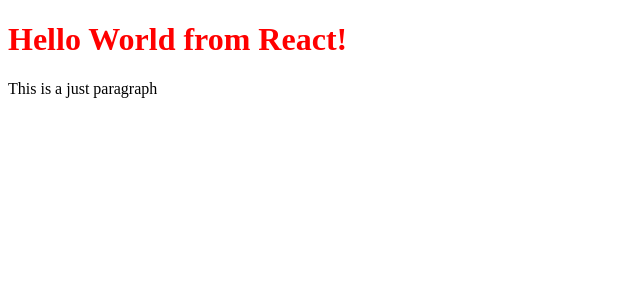
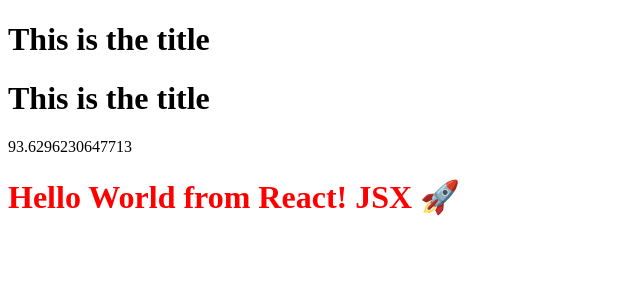
Before and after one commit to Nani03/namaste-react, a React (Vite) app: page / in a window 1280 px wide. Shown: the top 300 px of the page, without its empty margins (0-640 px from the left). Built offline with nearby package versions, Linux system fonts and the light colour scheme.

Commit message:
laying the foundations - JSX

```diff
--- a/App.js
+++ b/App.js
@@ -1,19 +1,28 @@
 import React from "react";
 import ReactDOM from "react-dom/client";
 
-const parent = React.createElement(
-  "div",
-  { id: "parent" },
-  React.createElement("div", { id: "child" }, [
-    React.createElement("h1", { id: "heading" }, "Hello World from React!"),
-    React.createElement("p", { id: "paragraph" }, "This is a just paragraph"),
-  ])
-);
 
-const root = ReactDOM.createRoot(document.getElementById("root"));
 const heading = React.createElement(
   "h1",
   { id: "heading" },
-  "Hello World from React!"
+  "Hello World from React! 🚀"
 );
-root.render(parent);
+
+const Title = () => {
+  return <h1>This is the title</h1>
+}
+
+const random = Math.random() * 100
+const Heading = () => {
+  return (
+    <div>
+      <Title />
+      {Title()}
+      {random}
+      <h1 id="heading">Hello World from React! JSX 🚀</h1>
+    </div>
+  );
+};
+const jsxHeading = <h1 id="heading">Hello World from React! JSX 🚀</h1>;
+const root = ReactDOM.createRoot(document.getElementById("root"));
+root.render(<Heading />);
--- a/index.html
+++ b/index.html
@@ -9,7 +9,7 @@
   </head>
 
   <body>
-    <div id="root"></div>
+    <div id="root">Not Rendered</div>
     <script type="module" src="./App.js"></script>
   </body>
 </html>
--- a/package.json
+++ b/package.json
@@ -3,6 +3,8 @@
   "version": "1.0.0",
   "description": "Namaste React course is the best",
   "scripts": {
+    "start" : "parcel index.html",
+    "build" : "parcel build index.html",
     "test": "jest"
   },
   "repository": {
```
